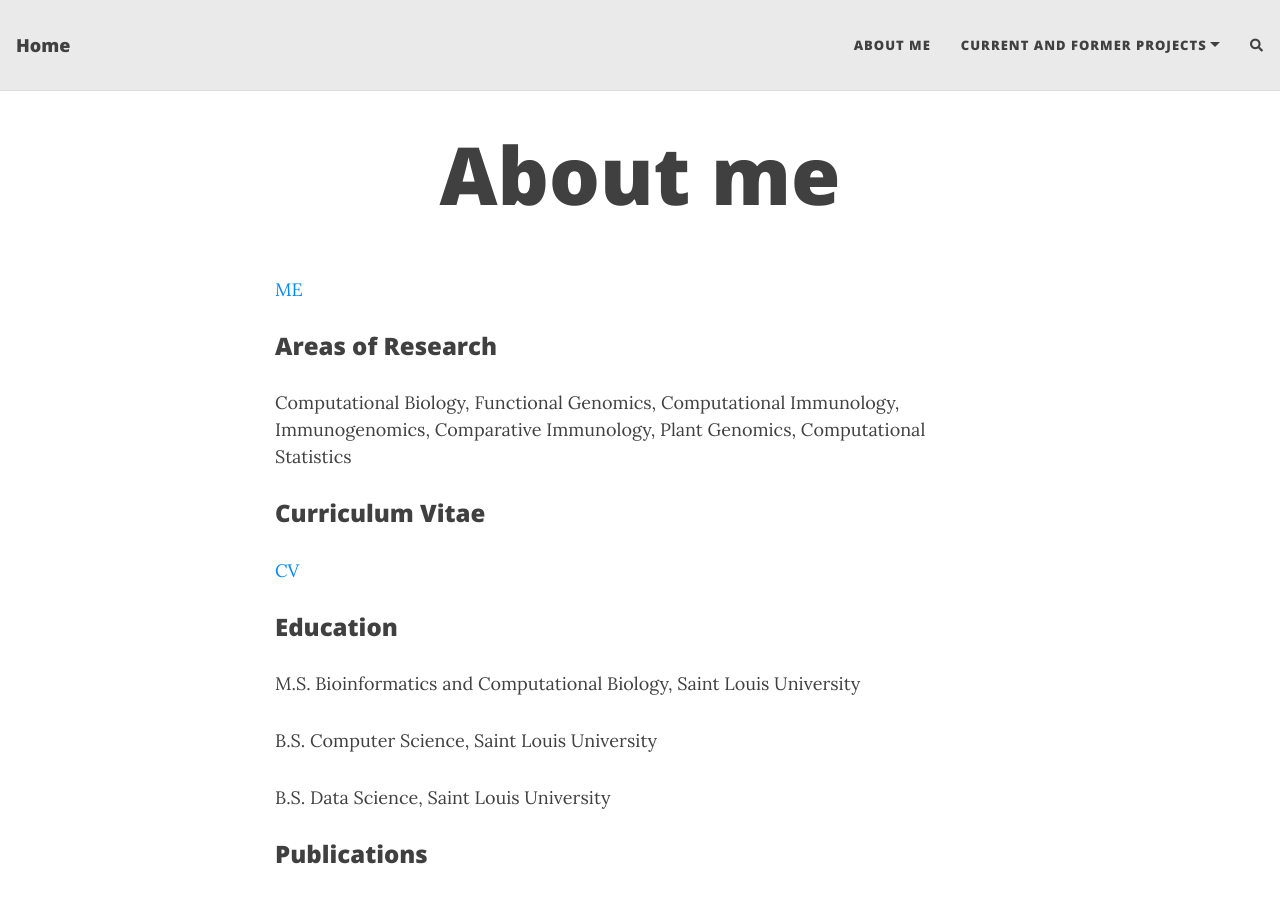
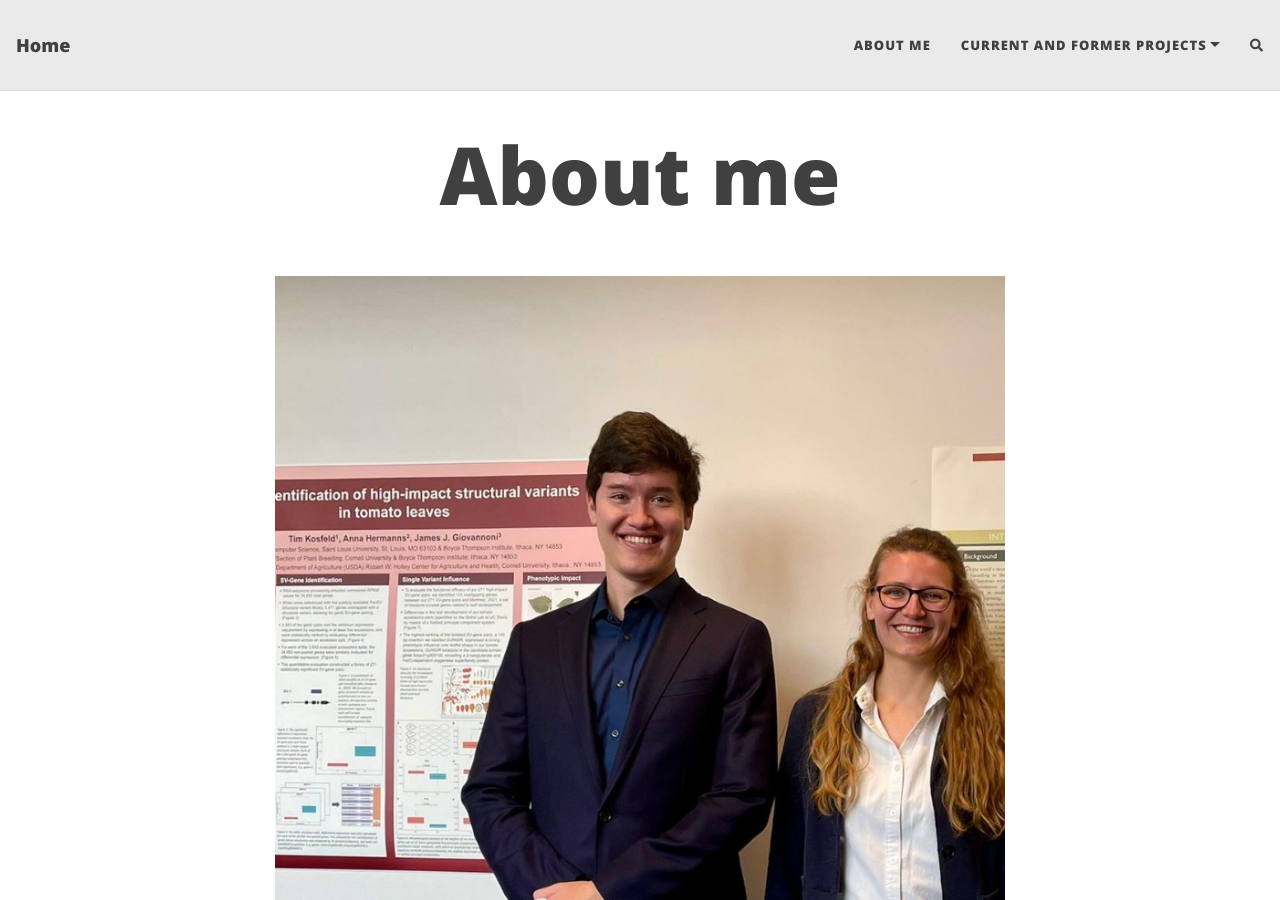
Before and after one commit to TKosfeld/tkosfeld.github.io, a Jekyll site: the page built from aboutme.md, in a window 1280 px wide and 900 px high. Built offline with Jekyll 4.4.1, drawn with Linux system fonts in a browser that asks for light colours; nearby versions of some CDN libraries; comment, search, counter and statistics services are not loaded.

Commit message:
Update aboutme.md

```diff
--- a/aboutme.md
+++ b/aboutme.md
@@ -3,7 +3,7 @@ layout: page
 title: About me
 # subtitle: Computational Immunologist
 ---
-[ME](/assets/img/me.jpg)
+![ME](/assets/img/me.jpg)
 
 ### Areas of Research
 Computational Biology, Functional Genomics, Computational Immunology, Immunogenomics, Comparative Immunology, Plant Genomics, Computational Statistics
```
